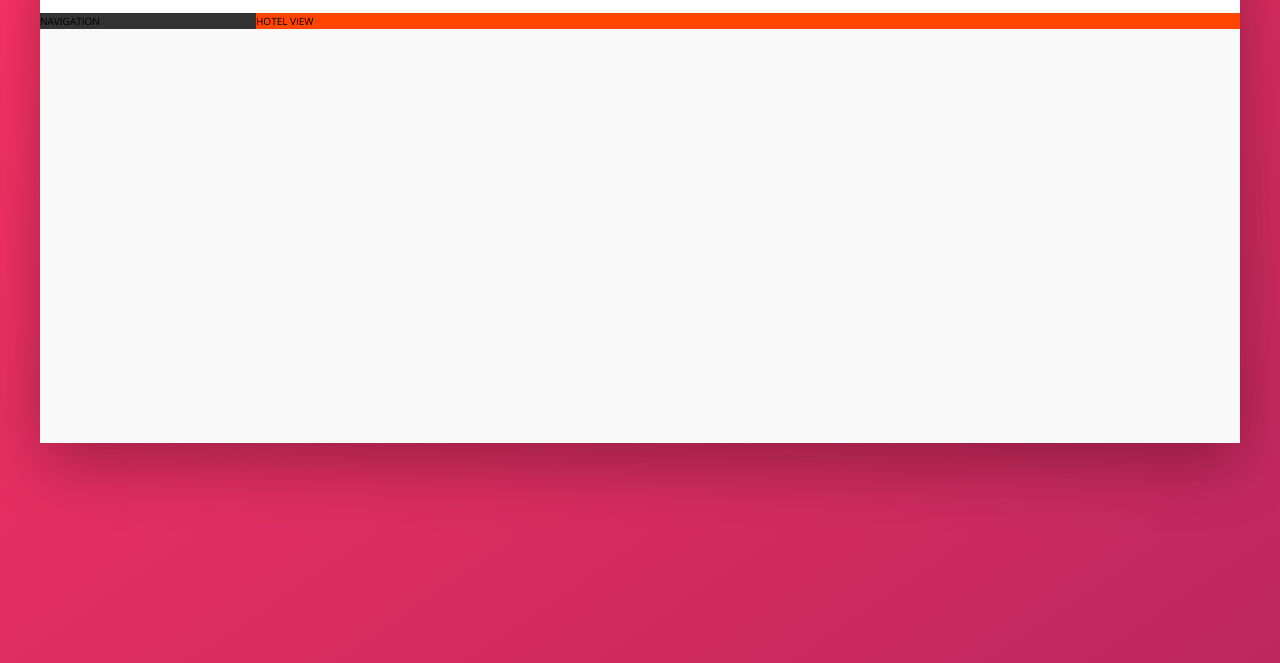
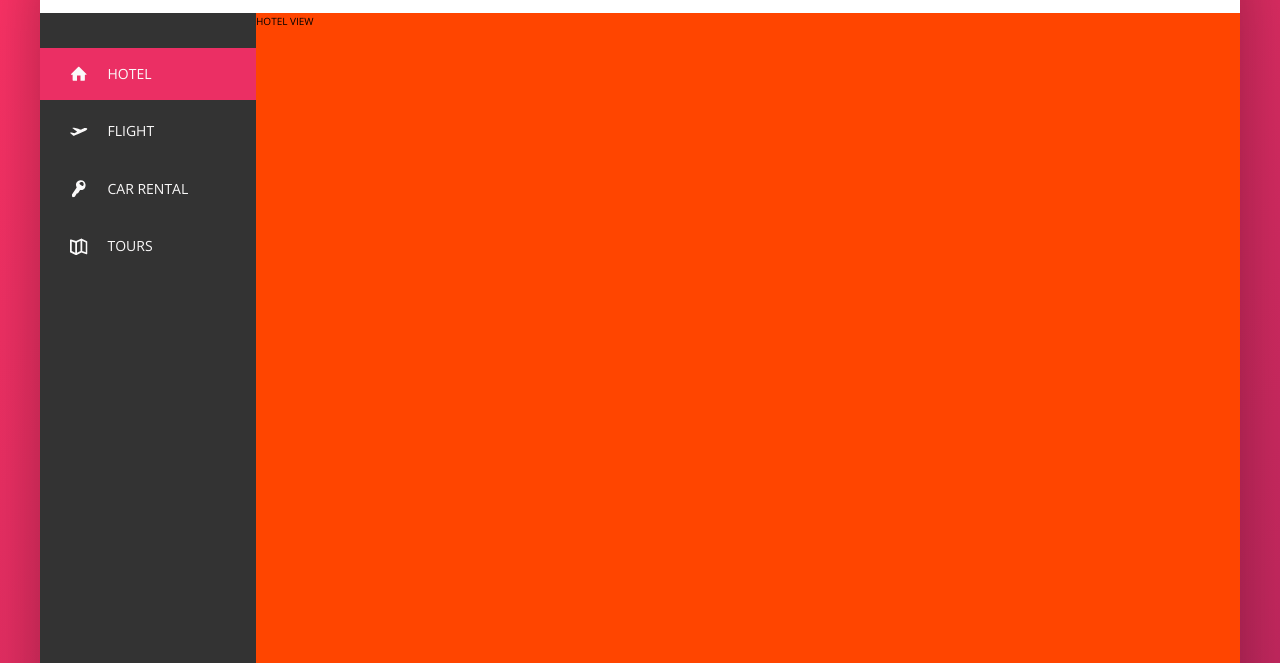
Before and after one commit to lando1234/Trillo, a website: page index.html in a window 1280 px wide. Shown: the part 137-800 px from the top of the page. Drawn offline with nearby package versions, Linux system fonts and the light colour scheme.

Commit message:
side-bar listo

```diff
--- a/index.html
+++ b/index.html
@@ -46,7 +46,44 @@
             </header>
             <div class="content">
                 <nav class="sidebar">
-                    NAVIGATION
+                    <ul class="side-nav">
+                        <li class="side-nav__item side-nav__item--active">
+                            <a href="#" class="side-nav__link">
+                                <svg class="side-nav__icon">
+                                    <use xlink:href="img/sprite.svg#icon-home"></use>
+                                </svg>
+                                <span>Hotel</span>
+                            </a>
+                        </li>
+                        <li class="side-nav__item">
+                            <a href="#" class="side-nav__link">
+                                <svg class="side-nav__icon">
+                                    <use xlink:href="img/sprite.svg#icon-aircraft-take-off"></use>
+                                </svg>
+                                <span>Flight</span>
+                            </a>
+                        </li>
+                        <li class="side-nav__item">
+                            <a href="#" class="side-nav__link">
+                                <svg class="side-nav__icon">
+                                    <use xlink:href="img/sprite.svg#icon-key"></use>
+                                </svg>
+                                <span>Car Rental</span>
+                            </a>
+                        </li>
+                        <li class="side-nav__item">
+                            <a href="#" class="side-nav__link">
+                                <svg class="side-nav__icon">
+                                    <use xlink:href="img/sprite.svg#icon-map"></use>
+                                </svg>
+                                <span>Tours</span>
+                            </a>
+                        </li>
+
+                    </ul>
+                    <div class="legal">
+                        &copy; 2017 by Trillo. All rights Reserved.
+                    </div>
                 </nav>
                 <main class="hotel-view">
                     HOTEL VIEW
--- a/sass/_components.scss
+++ b/sass/_components.scss
@@ -121,3 +121,77 @@
         margin-right: 1rem;
     }
 }
+
+///////////////////////////////////
+// SIDE NAVIGATION
+
+
+.side-nav {
+
+    font-size: 1.4rem;
+    list-style-type: none;
+    margin-top: 3.5rem;
+
+    &__item {
+        position: relative;
+
+        &:not(:last-child){
+            margin-bottom: .5rem;
+        }
+    }
+
+    &__item::before {
+        content:"";
+        position: absolute;
+        top:0;
+        left:0;
+        height:100%;
+        width:3px;
+        background-color: var(--color-primary);
+        transform:scaleY(0);
+        transition:transform .2s,
+                   width .4s cubic-bezier(1,0,0,1) .2s,
+                   background-color .1s;
+    }
+
+    &__item:hover::before,
+    &__item--active::before{
+        transform: scaleY(1);
+        width:100%;
+    }
+
+    &__item:active::before{
+        background-color: var(--color-primary-light);
+    }
+
+    &__link:link,
+    &__link:visited {
+        color:var(--color-grey-light-1);
+        text-decoration: none;
+        text-transform: uppercase;
+        display: block;
+        padding: 1.5rem 3rem;
+        position: relative;
+        display: flex;
+        align-items: center;
+        z-index: 100;
+    }
+
+    &__icon {
+        width:1.75rem;
+        height:1.75rem;
+        fill: currentColor;
+        margin-right:2rem;
+    }
+
+}
+
+///////////////////////////
+// LEGAL
+
+.legal{
+    font-size: 1.2rem;
+    color:var(--color-grey-light-4);
+    text-align: center;
+    padding: 2.5rem;
+}
--- a/sass/_layout.scss
+++ b/sass/_layout.scss
@@ -21,11 +21,18 @@
 }
 
 .sidebar{
+
+    display:flex;
+    flex-direction: column;
+    justify-content: space-between;
+
     background-color: var(--color-grey-dark-1);
     flex: 0 0 18%;
 }
 
 .hotel-view{
     background-color: orangered;
+    height: 80rem;
+
     flex:1;
 }
```
Also changed, not shown: css/style.css.
